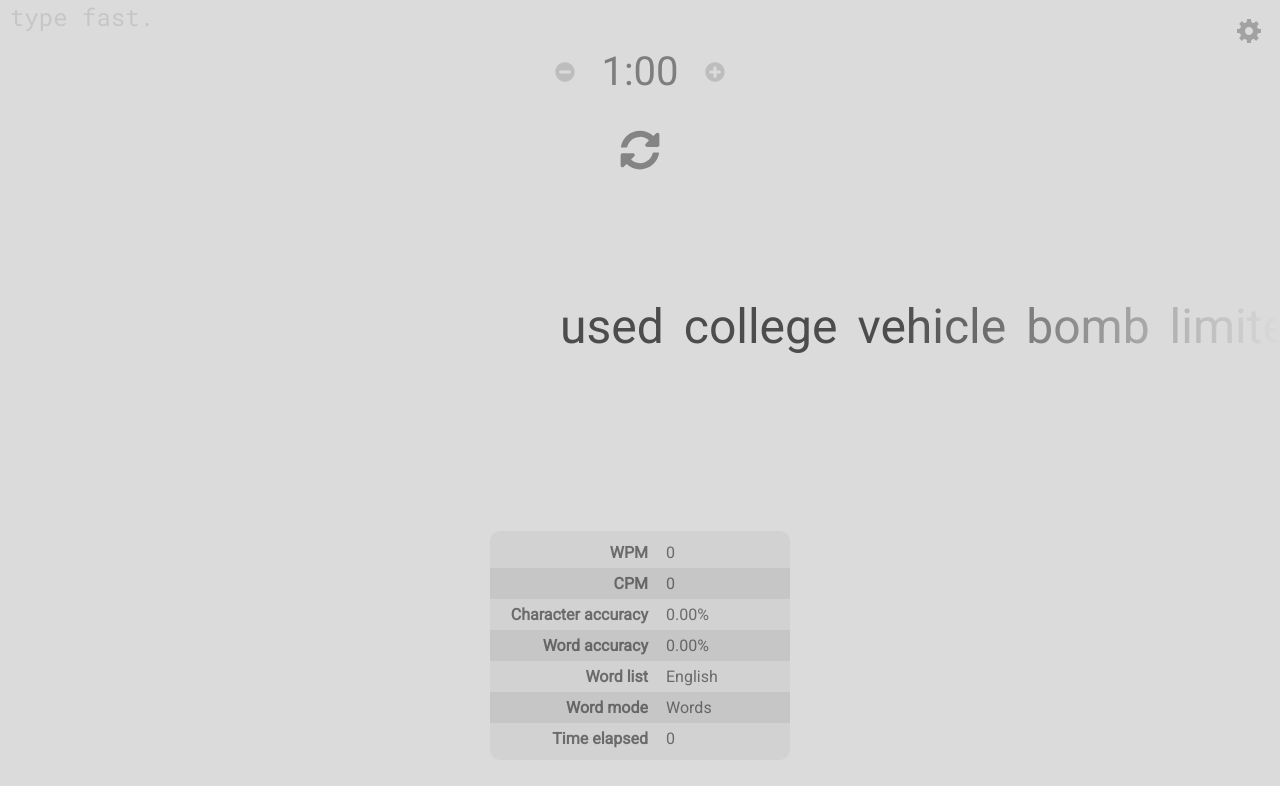
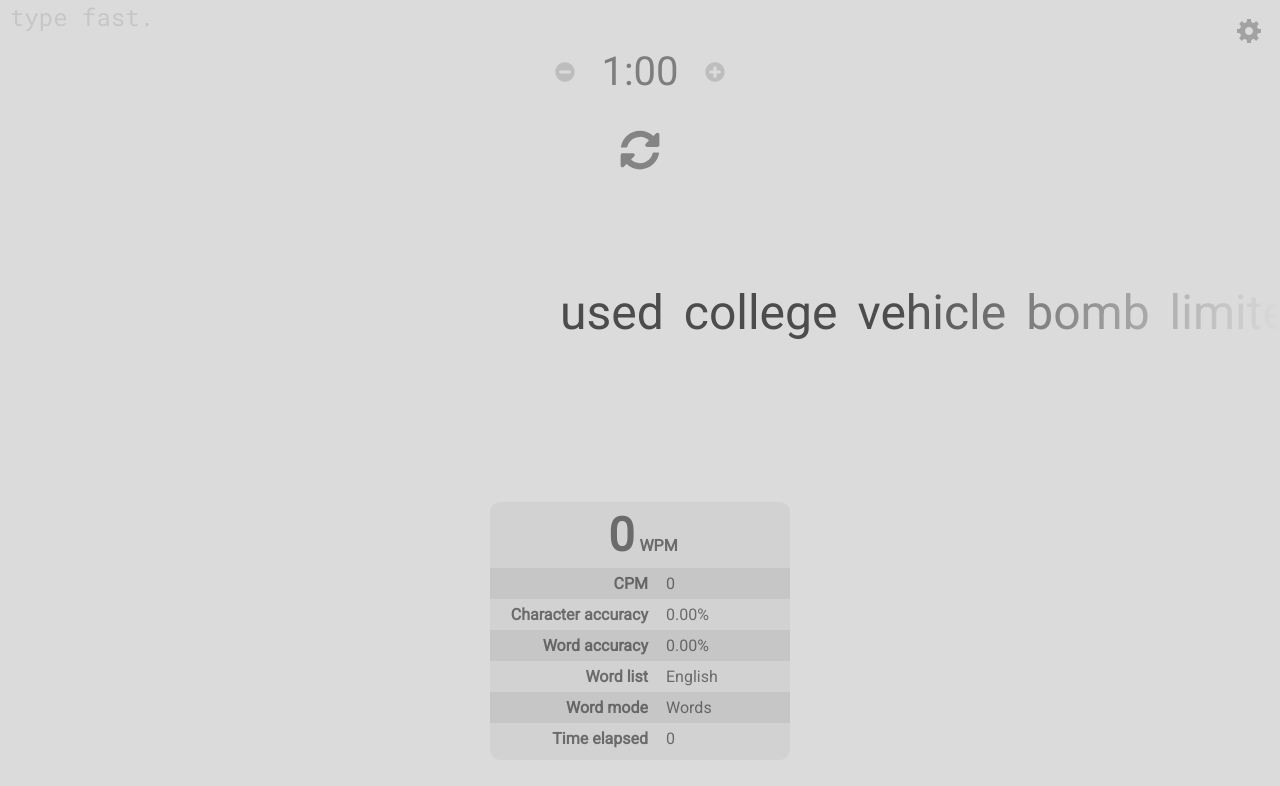
Before and after one commit to CasperVerswijvelt/TypeFast, an Angular app: page / in a window 1280 px wide. Shown: the top 786 px of the page. Built offline with nearby package versions, Linux system fonts and the light colour scheme.

Commit message:
Put wpm counter bigger

```diff
--- a/src/app/components/typer/typer.component.html
+++ b/src/app/components/typer/typer.component.html
@@ -47,9 +47,8 @@
   </div>
 
   <table cellspacing="0" cellpadding="0" class="type-test-results">
-    <tr>
-      <th>WPM</th>
-      <td>{{testResults?.stats?.wpm * 1 | number : '1.0-1'}}</td>
+    <tr class="type-test-results-wpm">
+      <th colspan="2"><span class="type-test-results-wpm-value">{{testResults?.stats?.wpm * 1 | number : '1.0-1'}}</span>WPM</th>
     </tr>
     <tr>
       <th>CPM</th>
--- a/src/app/components/typer/typer.component.scss
+++ b/src/app/components/typer/typer.component.scss
@@ -124,13 +124,17 @@
         padding-bottom: 12px;
       }
     }
+  }
 
-    &:first-child {
+  .type-test-results-wpm {
 
-      th,
-      td {
-        padding-top: 12px;
-      }
+    th {
+      text-align: center;
+    }
+
+    .type-test-results-wpm-value {
+      font-size: 2.9em;
+      padding-right: 5px;
     }
   }
 }
```
